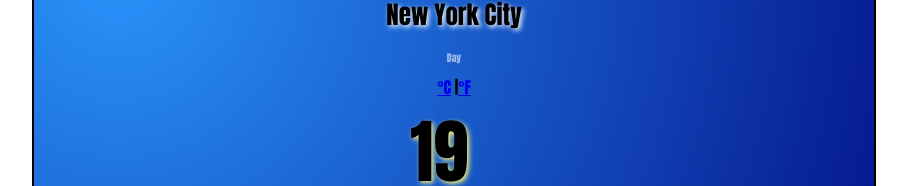
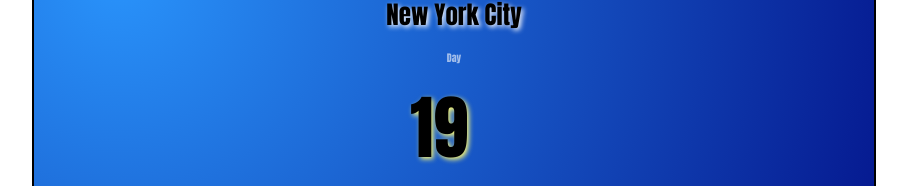
Before and after one commit to yosoytiara/React-Weather-app, a React (Create React App) app: page / in a window 1280 px wide. Shown: the part 155-341 px from the top of the page, without its empty margins (186-1093 px from the left). Built offline with nearby package versions, Linux system fonts and the light colour scheme.

Commit message:
Debugged

```diff
--- a/src/MainTemp.js
+++ b/src/MainTemp.js
@@ -5,17 +5,9 @@
   return (
     <div className="MainTemp">
       <div className="float-left">
-        <span className="units" id="temps">
-          <a href="#" id="celsius-link" alt="Celsius link">
-            °C
-          </a>{" "}
-          |
-          <a href="#" id="fahrenheit-link" alt="Fahrenheit link">
-            °F
-          </a>
-        </span>
+        <span className="units" id="temps"></span>
 
-        <span className="temp" id="temperature" alt="Temperature">
+        <span className="temp" id="temperature">
           19
         </span>
       </div>
```
